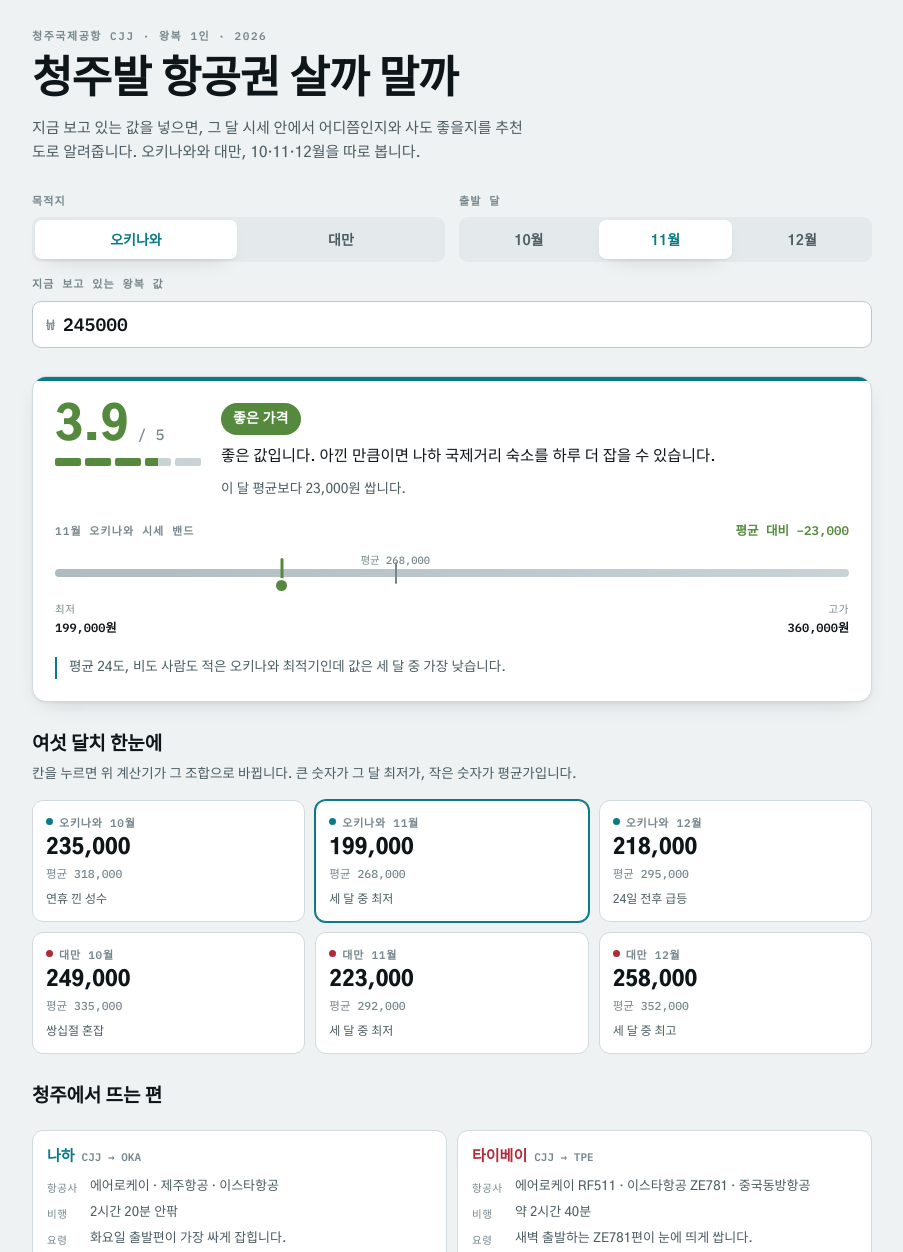
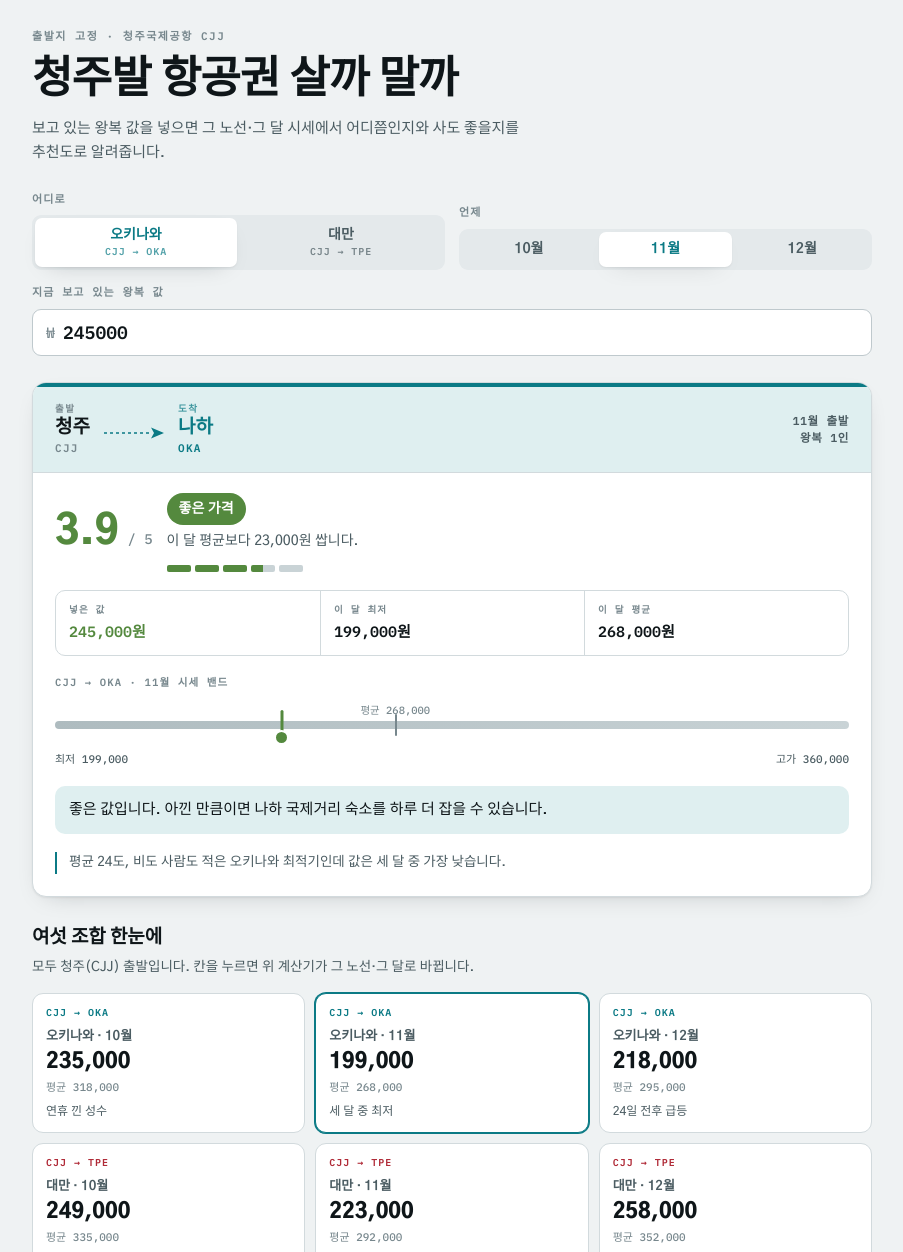
Before and after one commit to dwookmike-droid/english-reader, a plain HTML site: page trip.html in a window 1280 px wide. Shown: the top 1252 px of the page, without its empty margins (188-1091 px from the left). Drawn offline with Linux system fonts and the light colour scheme; a web font is replaced by a local one.

Commit message:
출발지·도착지를 노선 바로 분리하고 판정 구성을 한눈에 읽히게 재배치
- 카드 상단에 출발(청주 CJJ) / 도착(나하 OKA·타이베이 TPE) 노선 바 추가,
  도착지만 목적지 색으로 칠해 두 지점을 시각적으로 구분
- 판정을 점수·등급·평균 대비 한 줄로 묶고, 그 아래 넣은 값 / 이 달 최저 /
  이 달 평균 세 숫자를 한 줄 스트립으로 분리
- 목적지별 문구는 강조 블록으로, 달별 메모는 보조 노트로 위계 정리
- 목적지 선택 버튼·비교 격자·운항 정보에 CJJ → OKA / CJJ → TPE 노선 코드 표기

Co-Authored-By: Claude Opus 5 <noreply@anthropic.com>
Claude-Session: https://claude.ai/code/session_012QTcTMd1GZReY4RBDstbcN

```diff
--- a/trip.html
+++ b/trip.html
@@ -26,7 +26,7 @@
   :root:not([data-theme="light"]){
     --paper:#0D1315; --surface:#151E21; --surface-2:#1D282C;
     --ink:#E9EFF0; --ink-2:#9FB0B5; --ink-3:#79898E;
-    --line:#26343880; --line-2:#33454A;
+    --line:#263438; --line-2:#33454A;
     --oka:#43BAC4; --oka-soft:#0E2E31;
     --twn:#EC7079; --twn-soft:#331519;
     --g1:#8A9195; --g2:#9AA08F; --g3:#B5AE72; --g4:#7CB85C; --g5:#37B87D;
@@ -37,7 +37,7 @@
 :root[data-theme="dark"]{
   --paper:#0D1315; --surface:#151E21; --surface-2:#1D282C;
   --ink:#E9EFF0; --ink-2:#9FB0B5; --ink-3:#79898E;
-  --line:#26343880; --line-2:#33454A;
+  --line:#263438; --line-2:#33454A;
   --oka:#43BAC4; --oka-soft:#0E2E31;
   --twn:#EC7079; --twn-soft:#331519;
   --g1:#8A9195; --g2:#9AA08F; --g3:#B5AE72; --g4:#7CB85C; --g5:#37B87D;
@@ -53,7 +53,7 @@ body{
   -webkit-font-smoothing:antialiased;
 }
 .app{max-width:880px; margin:0 auto; padding:28px 20px 64px;
-  display:flex; flex-direction:column; gap:28px;
+  display:flex; flex-direction:column; gap:26px;
   --accent:var(--oka); --accent-soft:var(--oka-soft);
 }
 .app[data-dest="twn"]{--accent:var(--twn); --accent-soft:var(--twn-soft)}
@@ -83,12 +83,15 @@ h1{
   flex:1; appearance:none; border:0; background:transparent; cursor:pointer;
   font-family:var(--body); font-size:14px; font-weight:600; color:var(--ink-2);
   padding:9px 6px; border-radius:7px; transition:background .15s, color .15s;
+  display:flex; flex-direction:column; align-items:center; gap:1px; line-height:1.25;
 }
+.seg button em{font-family:var(--mono); font-style:normal; font-size:10px;
+  font-weight:600; letter-spacing:.09em; opacity:.7}
 .seg button:hover{color:var(--ink)}
 .seg button[aria-pressed="true"]{background:var(--surface); color:var(--accent); box-shadow:var(--shadow)}
 .seg button:focus-visible{outline:2px solid var(--accent); outline-offset:2px}
 
-.price-wrap{display:flex; align-items:center; gap:0; background:var(--surface);
+.price-wrap{display:flex; align-items:center; background:var(--surface);
   border:1px solid var(--line-2); border-radius:9px; overflow:hidden}
 .price-wrap:focus-within{border-color:var(--accent); box-shadow:0 0 0 3px var(--accent-soft)}
 .won{padding:0 4px 0 13px; color:var(--ink-3); font-family:var(--mono); font-size:15px}
@@ -99,66 +102,95 @@ h1{
 }
 #price::-webkit-outer-spin-button,#price::-webkit-inner-spin-button{-webkit-appearance:none;margin:0}
 
-/* ---- verdict ---- */
+/* ---- verdict card ---- */
 .verdict{
   background:var(--surface); border:1px solid var(--line); border-radius:14px;
   box-shadow:var(--shadow); overflow:hidden;
 }
 .verdict-rail{height:4px; background:var(--accent)}
-.verdict-body{padding:22px; display:flex; flex-direction:column; gap:20px}
-.verdict-top{display:flex; gap:20px; align-items:flex-start; flex-wrap:wrap}
-.score-block{display:flex; flex-direction:column; gap:9px; flex:0 0 auto}
+
+/* route bar: origin vs destination */
+.route-bar{
+  background:var(--accent-soft); border-bottom:1px solid var(--line);
+  padding:14px 22px; display:flex; align-items:center; justify-content:space-between;
+  gap:14px; flex-wrap:wrap;
+}
+.od{display:flex; align-items:center; gap:14px}
+.od-node{display:flex; flex-direction:column; gap:2px; min-width:0}
+.od-role{
+  font-family:var(--mono); font-size:9.5px; font-weight:600; letter-spacing:.16em;
+  text-transform:uppercase; color:var(--ink-3);
+}
+.od-city{font-family:var(--display); font-weight:900; font-size:19px; line-height:1.05; color:var(--ink)}
+.od-code{font-family:var(--mono); font-size:11px; font-weight:600; letter-spacing:.12em; color:var(--ink-3)}
+.od-to .od-city,.od-to .od-code{color:var(--accent)}
+.od-to .od-role{color:var(--accent); opacity:.75}
+.od-arrow{color:var(--accent); flex:0 0 auto; align-self:center; margin-top:8px}
+.route-meta{
+  font-family:var(--mono); font-size:11.5px; font-weight:600; letter-spacing:.06em;
+  color:var(--ink-2); text-align:right; line-height:1.5;
+}
+
+.verdict-body{padding:20px 22px 22px; display:flex; flex-direction:column; gap:18px}
+
+/* headline verdict */
+.call{display:flex; align-items:center; gap:14px; flex-wrap:wrap}
 .score-num{
-  font-family:var(--display); font-weight:900; font-size:46px; line-height:1;
-  font-variant-numeric:tabular-nums; color:var(--grade);
+  font-family:var(--display); font-weight:900; font-size:40px; line-height:1;
+  font-variant-numeric:tabular-nums; color:var(--grade); flex:0 0 auto;
 }
-.score-num small{font-family:var(--mono); font-size:15px; font-weight:500; color:var(--ink-3)}
-.meter{display:flex; gap:4px}
-.meter i{width:26px; height:8px; border-radius:2px; background:var(--band); display:block}
+.score-num small{font-family:var(--mono); font-size:14px; font-weight:500; color:var(--ink-3)}
+.call-text{display:flex; flex-direction:column; gap:5px; min-width:0; flex:1 1 200px}
+.grade-pill{
+  align-self:flex-start; font-family:var(--display); font-weight:700; font-size:14px;
+  color:#fff; background:var(--grade); padding:5px 12px; border-radius:99px;
+}
+@media (prefers-color-scheme:dark){:root:not([data-theme="light"]) .grade-pill{color:#0D1315}}
+:root[data-theme="dark"] .grade-pill{color:#0D1315}
+.call-sub{margin:0; font-size:14px; color:var(--ink-2); font-variant-numeric:tabular-nums}
+.meter{display:flex; gap:4px; margin-top:7px}
+.meter i{width:24px; height:7px; border-radius:2px; background:var(--band); display:block}
 .meter i.on{background:var(--grade)}
 .meter i.half{background:linear-gradient(90deg,var(--grade) 50%,var(--band) 50%)}
-.verdict-text{flex:1 1 260px; min-width:0; display:flex; flex-direction:column; gap:9px}
-.grade-pill{
-  align-self:flex-start; font-family:var(--display); font-weight:700; font-size:14px;
-  letter-spacing:.01em; color:#fff; background:var(--grade);
-  padding:5px 12px; border-radius:99px;
-}
-@media (prefers-color-scheme:dark){
-  :root:not([data-theme="light"]) .grade-pill{color:#0D1315}
-}
-:root[data-theme="dark"] .grade-pill{color:#0D1315}
-.msg{margin:0; font-size:15.5px; color:var(--ink); line-height:1.62}
-.msg-sub{margin:0; font-size:13.5px; color:var(--ink-2)}
 
-/* ---- band chart ---- */
-.band{display:flex; flex-direction:column; gap:9px}
-.band-head{display:flex; justify-content:space-between; align-items:baseline; gap:12px}
-.band-title{font-family:var(--mono); font-size:11px; font-weight:600; letter-spacing:.1em;
+/* three-figure strip */
+.stats{display:grid; grid-template-columns:repeat(3,1fr); border:1px solid var(--line);
+  border-radius:10px; overflow:hidden}
+.stat{padding:11px 13px; display:flex; flex-direction:column; gap:3px;
+  border-left:1px solid var(--line)}
+.stat:first-child{border-left:0}
+.stat span{font-family:var(--mono); font-size:9.5px; font-weight:600; letter-spacing:.12em;
   text-transform:uppercase; color:var(--ink-3)}
-.band-delta{font-family:var(--mono); font-size:12.5px; font-weight:600;
-  font-variant-numeric:tabular-nums; color:var(--grade)}
-.track{position:relative; height:34px; margin-top:6px}
-.track-bar{position:absolute; left:0; right:0; top:13px; height:8px; border-radius:4px;
+.stat b{font-family:var(--mono); font-size:15px; font-weight:600;
+  font-variant-numeric:tabular-nums; color:var(--ink)}
+.stat.is-you b{color:var(--grade)}
+
+/* band chart */
+.band{display:flex; flex-direction:column; gap:8px}
+.band-title{font-family:var(--mono); font-size:10.5px; font-weight:600; letter-spacing:.11em;
+  text-transform:uppercase; color:var(--ink-3)}
+.track{position:relative; height:36px; margin-top:8px}
+.track-bar{position:absolute; left:0; right:0; top:14px; height:8px; border-radius:4px;
   background:linear-gradient(90deg,var(--band-2),var(--band))}
-.avg-tick{position:absolute; top:6px; width:2px; height:22px; background:var(--ink-3); border-radius:1px}
-.avg-label{position:absolute; top:-4px; transform:translateX(-50%); font-family:var(--mono);
+.avg-tick{position:absolute; top:7px; width:2px; height:22px; background:var(--ink-3); border-radius:1px}
+.avg-label{position:absolute; top:-5px; transform:translateX(-50%); font-family:var(--mono);
   font-size:10.5px; color:var(--ink-3); white-space:nowrap}
-.you{position:absolute; top:2px; width:3px; height:30px; background:var(--grade);
+.you{position:absolute; top:3px; width:3px; height:30px; background:var(--grade);
   border-radius:2px; transform:translateX(-1.5px); transition:left .28s cubic-bezier(.4,0,.2,1)}
 .you::after{content:""; position:absolute; left:50%; bottom:-5px; transform:translateX(-50%);
   width:11px; height:11px; border-radius:50%; background:var(--grade);
   border:2.5px solid var(--surface)}
 .band-scale{display:flex; justify-content:space-between; font-family:var(--mono);
-  font-size:12px; font-variant-numeric:tabular-nums; color:var(--ink-2)}
-.band-scale b{display:block; font-weight:600; color:var(--ink)}
-.band-scale span{font-size:10.5px; color:var(--ink-3); letter-spacing:.06em}
-.band-scale .r{text-align:right}
+  font-size:11px; font-variant-numeric:tabular-nums; color:var(--ink-2)}
+
+/* flavor message + month note */
+.msg{margin:0; font-size:15px; line-height:1.6; color:var(--ink);
+  padding:12px 14px; background:var(--accent-soft); border-radius:10px}
 .note{margin:0; font-size:13.5px; color:var(--ink-2); padding-left:12px;
   border-left:2px solid var(--accent)}
 
 /* ---- matrix ---- */
-h2{font-family:var(--display); font-weight:700; font-size:19px; letter-spacing:-.01em;
-  margin:0 0 4px}
+h2{font-family:var(--display); font-weight:700; font-size:19px; letter-spacing:-.01em; margin:0 0 4px}
 .section{display:flex; flex-direction:column; gap:14px}
 .section-sub{margin:0; font-size:13.5px; color:var(--ink-2)}
 .matrix{display:grid; grid-template-columns:repeat(3,1fr); gap:10px}
@@ -166,31 +198,28 @@ h2{font-family:var(--display); font-weight:700; font-size:19px; letter-spacing:-
 .cell{
   appearance:none; text-align:left; cursor:pointer; font-family:var(--body);
   background:var(--surface); border:1px solid var(--line); border-radius:11px;
-  padding:13px 13px 14px; display:flex; flex-direction:column; gap:7px;
+  padding:12px 13px 13px; display:flex; flex-direction:column; gap:6px;
   transition:border-color .15s, transform .15s;
 }
 .cell:hover{border-color:var(--line-2); transform:translateY(-1px)}
 .cell:focus-visible{outline:2px solid var(--cellhue); outline-offset:2px}
 .cell[aria-current="true"]{border-color:var(--cellhue); box-shadow:0 0 0 1px var(--cellhue)}
-.cell-head{display:flex; align-items:center; gap:6px}
-.cell-dot{width:7px; height:7px; border-radius:50%; background:var(--cellhue); flex:0 0 auto}
-.cell-name{font-family:var(--mono); font-size:11px; font-weight:600; letter-spacing:.07em;
-  text-transform:uppercase; color:var(--ink-3)}
+.cell-route{font-family:var(--mono); font-size:10px; font-weight:600; letter-spacing:.1em;
+  color:var(--cellhue)}
+.cell-when{font-family:var(--display); font-weight:700; font-size:13px; color:var(--ink-2)}
 .cell-low{font-family:var(--display); font-weight:900; font-size:21px; line-height:1;
   font-variant-numeric:tabular-nums; color:var(--ink)}
-.cell-avg{font-family:var(--mono); font-size:11.5px; font-variant-numeric:tabular-nums;
-  color:var(--ink-3)}
+.cell-avg{font-family:var(--mono); font-size:11px; font-variant-numeric:tabular-nums; color:var(--ink-3)}
 .cell-tag{font-size:12px; color:var(--ink-2); margin-top:1px}
-.cell-best{font-family:var(--mono); font-size:10px; font-weight:600; letter-spacing:.08em;
-  color:var(--cellhue)}
 
 /* ---- routes ---- */
 .routes{display:grid; grid-template-columns:1fr 1fr; gap:10px}
 @media (max-width:560px){.routes{grid-template-columns:1fr}}
 .route{background:var(--surface); border:1px solid var(--line); border-radius:11px; padding:14px}
-.route h3{margin:0 0 8px; font-family:var(--display); font-weight:700; font-size:15px;
-  color:var(--rhue); display:flex; align-items:baseline; gap:7px}
-.route h3 code{font-family:var(--mono); font-size:11px; font-weight:600; color:var(--ink-3)}
+.route h3{margin:0 0 9px; font-family:var(--mono); font-weight:600; font-size:12px;
+  letter-spacing:.1em; color:var(--rhue)}
+.route h3 b{font-family:var(--display); font-weight:700; font-size:15px; letter-spacing:0;
+  color:var(--ink)}
 .route dl{margin:0; display:grid; grid-template-columns:auto 1fr; gap:5px 12px; font-size:13px}
 .route dt{font-family:var(--mono); font-size:10.5px; letter-spacing:.06em; color:var(--ink-3);
   text-transform:uppercase; padding-top:3px}
@@ -209,22 +238,22 @@ footer a:hover{color:var(--ink)}
 <div class="app" id="app" data-dest="oka">
 
   <header>
-    <p class="eyebrow">청주국제공항 CJJ · 왕복 1인 · 2026</p>
+    <p class="eyebrow">출발지 고정 · 청주국제공항 CJJ</p>
     <h1>청주발 항공권 살까 말까</h1>
-    <p class="lede">지금 보고 있는 값을 넣으면, 그 달 시세 안에서 어디쯤인지와 사도 좋을지를 추천도로 알려줍니다. 오키나와와 대만, 10·11·12월을 따로 봅니다.</p>
+    <p class="lede">보고 있는 왕복 값을 넣으면 그 노선·그 달 시세에서 어디쯤인지와 사도 좋을지를 추천도로 알려줍니다.</p>
   </header>
 
   <div class="controls">
     <div class="ctl-row">
       <div class="field">
-        <span class="field-label" id="lb-dest">목적지</span>
+        <span class="field-label" id="lb-dest">어디로</span>
         <div class="seg" role="group" aria-labelledby="lb-dest">
-          <button type="button" data-dest="oka" aria-pressed="true">오키나와</button>
-          <button type="button" data-dest="twn" aria-pressed="false">대만</button>
+          <button type="button" data-dest="oka" aria-pressed="true">오키나와 <em>CJJ → OKA</em></button>
+          <button type="button" data-dest="twn" aria-pressed="false">대만 <em>CJJ → TPE</em></button>
         </div>
       </div>
       <div class="field">
-        <span class="field-label" id="lb-month">출발 달</span>
+        <span class="field-label" id="lb-month">언제</span>
         <div class="seg" role="group" aria-labelledby="lb-month">
           <button type="button" data-month="10" aria-pressed="false">10월</button>
           <button type="button" data-month="11" aria-pressed="true">11월</button>
@@ -243,24 +272,45 @@ footer a:hover{color:var(--ink)}
 
   <div class="verdict">
     <div class="verdict-rail"></div>
+
+    <div class="route-bar">
+      <div class="od">
+        <div class="od-node">
+          <span class="od-role">출발</span>
+          <span class="od-city">청주</span>
+          <span class="od-code">CJJ</span>
+        </div>
+        <svg class="od-arrow" viewBox="0 0 60 14" width="60" height="14" aria-hidden="true">
+          <line x1="0" y1="7" x2="46" y2="7" stroke="currentColor" stroke-width="1.5" stroke-dasharray="3 3"></line>
+          <path d="M60 7 L47 1.5 L50 7 L47 12.5 Z" fill="currentColor"></path>
+        </svg>
+        <div class="od-node od-to">
+          <span class="od-role">도착</span>
+          <span class="od-city" id="odCity">나하</span>
+          <span class="od-code" id="odCode">OKA</span>
+        </div>
+      </div>
+      <div class="route-meta" id="routeMeta">11월 출발<br>왕복 1인</div>
+    </div>
+
     <div class="verdict-body">
-      <div class="verdict-top">
-        <div class="score-block">
-          <div class="score-num" id="score">4.0<small> / 5</small></div>
+      <div class="call">
+        <div class="score-num" id="score">4.0<small> / 5</small></div>
+        <div class="call-text">
+          <span class="grade-pill" id="grade">좋은 가격</span>
+          <p class="call-sub" id="callsub"></p>
           <div class="meter" id="meter" aria-hidden="true"></div>
-        </div>
-        <div class="verdict-text">
-          <span class="grade-pill" id="grade">좋은 가격</span>
-          <p class="msg" id="msg"></p>
-          <p class="msg-sub" id="msgsub"></p>
         </div>
       </div>
 
+      <div class="stats">
+        <div class="stat is-you"><span>넣은 값</span><b id="stYou">–</b></div>
+        <div class="stat"><span>이 달 최저</span><b id="stLow">–</b></div>
+        <div class="stat"><span>이 달 평균</span><b id="stAvg">–</b></div>
+      </div>
+
       <div class="band">
-        <div class="band-head">
-          <span class="band-title" id="bandtitle">11월 오키나와 시세 밴드</span>
-          <span class="band-delta" id="delta"></span>
-        </div>
+        <span class="band-title" id="bandtitle">시세 밴드</span>
         <div class="track">
           <div class="track-bar"></div>
           <div class="avg-tick" id="avgtick"></div>
@@ -268,19 +318,19 @@ footer a:hover{color:var(--ink)}
           <div class="you" id="you"></div>
         </div>
         <div class="band-scale">
-          <div><span>최저</span><b id="low">–</b></div>
-          <div class="r"><span>고가</span><b id="high">–</b></div>
+          <span id="low">–</span><span id="high">–</span>
         </div>
       </div>
 
+      <p class="msg" id="msg"></p>
       <p class="note" id="note"></p>
     </div>
   </div>
 
   <section class="section">
     <div>
-      <h2>여섯 달치 한눈에</h2>
-      <p class="section-sub">칸을 누르면 위 계산기가 그 조합으로 바뀝니다. 큰 숫자가 그 달 최저가, 작은 숫자가 평균가입니다.</p>
+      <h2>여섯 조합 한눈에</h2>
+      <p class="section-sub">모두 청주(CJJ) 출발입니다. 칸을 누르면 위 계산기가 그 노선·그 달로 바뀝니다.</p>
     </div>
     <div class="matrix" id="matrix"></div>
   </section>
@@ -303,6 +353,8 @@ footer a:hover{color:var(--ink)}
 
 <script>
 "use strict";
+
+var ORIGIN = { city: "청주", iata: "CJJ" };
 
 var DATA = {
   oka: {
@@ -361,7 +413,8 @@ var MONTHS = ["10", "11", "12"];
 var state = { dest: "oka", month: "11" };
 
 var $ = function (id) { return document.getElementById(id); };
-var won = function (n) { return Math.round(n).toLocaleString("ko-KR") + "원"; };
+var num = function (n) { return Math.round(n).toLocaleString("ko-KR"); };
+var won = function (n) { return num(n) + "원"; };
 
 function scoreFor(price, m) {
   var t = (price - m.low) / (m.high - m.low);
@@ -390,10 +443,10 @@ function buildMatrix() {
       b.dataset.dest = d;
       b.dataset.month = mo;
       b.innerHTML =
-        '<span class="cell-head"><i class="cell-dot"></i>' +
-        '<span class="cell-name">' + DATA[d].name + " " + mo + "월</span></span>" +
-        '<span class="cell-low">' + m.low.toLocaleString("ko-KR") + "</span>" +
-        '<span class="cell-avg">평균 ' + m.avg.toLocaleString("ko-KR") + "</span>" +
+        '<span class="cell-route">' + ORIGIN.iata + " → " + DATA[d].iata + "</span>" +
+        '<span class="cell-when">' + DATA[d].name + " · " + mo + "월</span>" +
+        '<span class="cell-low">' + num(m.low) + "</span>" +
+        '<span class="cell-avg">평균 ' + num(m.avg) + "</span>" +
         '<span class="cell-tag">' + m.tag + "</span>";
       b.addEventListener("click", function () {
         state.dest = d;
@@ -415,7 +468,7 @@ function buildRoutes() {
     el.className = "route";
     el.style.setProperty("--rhue", r.hue);
     el.innerHTML =
-      "<h3>" + r.city + " <code>CJJ → " + r.iata + "</code></h3>" +
+      "<h3>" + ORIGIN.iata + " → " + r.iata + " &nbsp;<b>" + ORIGIN.city + " → " + r.city + "</b></h3>" +
       "<dl>" +
       "<dt>항공사</dt><dd>" + r.airlines + "</dd>" +
       "<dt>비행</dt><dd>" + r.duration + "</dd>" +
@@ -426,10 +479,8 @@ function buildRoutes() {
 }
 
 function syncSegments() {
-  document.querySelectorAll("[data-dest]").forEach(function (b) {
-    if (b.tagName === "BUTTON" && b.parentElement.classList.contains("seg")) {
-      b.setAttribute("aria-pressed", String(b.dataset.dest === state.dest));
-    }
+  document.querySelectorAll(".seg [data-dest]").forEach(function (b) {
+    b.setAttribute("aria-pressed", String(b.dataset.dest === state.dest));
   });
   document.querySelectorAll(".seg [data-month]").forEach(function (b) {
     b.setAttribute("aria-pressed", String(b.dataset.month === state.month));
@@ -448,12 +499,15 @@ function render() {
   app.dataset.dest = state.dest;
   app.style.setProperty("--grade", GRADES[g].color);
 
+  $("odCity").textContent = d.city;
+  $("odCode").textContent = d.iata;
+  $("routeMeta").innerHTML = state.month + "월 출발<br>왕복 1인";
+
   $("score").innerHTML = s.toFixed(1) + "<small> / 5</small>";
   $("grade").textContent = GRADES[g].label;
-  $("msg").textContent = d.msgs[g];
 
   var vsAvg = price - m.avg;
-  $("msgsub").textContent =
+  $("callsub").textContent =
     vsAvg === 0 ? "이 달 평균가와 정확히 같습니다."
       : vsAvg < 0 ? "이 달 평균보다 " + won(-vsAvg) + " 쌉니다."
         : "이 달 평균보다 " + won(vsAvg) + " 비쌉니다.";
@@ -467,24 +521,28 @@ function render() {
     meter.appendChild(bar);
   }
 
-  $("bandtitle").textContent = state.month + "월 " + d.name + " 시세 밴드";
-  $("delta").textContent = (vsAvg <= 0 ? "평균 대비 −" : "평균 대비 +") +
-    Math.abs(vsAvg).toLocaleString("ko-KR");
-  $("low").textContent = won(m.low);
-  $("high").textContent = won(m.high);
+  $("stYou").textContent = won(price);
+  $("stLow").textContent = won(m.low);
+  $("stAvg").textContent = won(m.avg);
+
+  $("bandtitle").textContent =
+    ORIGIN.iata + " → " + d.iata + " · " + state.month + "월 시세 밴드";
+  $("low").textContent = "최저 " + num(m.low);
+  $("high").textContent = "고가 " + num(m.high);
 
   var span = m.high - m.low;
   var avgPct = ((m.avg - m.low) / span) * 100;
   $("avgtick").style.left = avgPct + "%";
   $("avglabel").style.left = avgPct + "%";
-  $("avglabel").textContent = "평균 " + m.avg.toLocaleString("ko-KR");
+  $("avglabel").textContent = "평균 " + num(m.avg);
 
   var yPct = ((price - m.low) / span) * 100;
   if (yPct < 0) yPct = 0;
   if (yPct > 100) yPct = 100;
   $("you").style.left = yPct + "%";
-  $("you").title = "입력한 값 " + won(price);
+  $("you").title = "넣은 값 " + won(price);
 
+  $("msg").textContent = d.msgs[g];
   $("note").textContent = m.note;
 
   document.querySelectorAll(".cell").forEach(function (c) {
```
